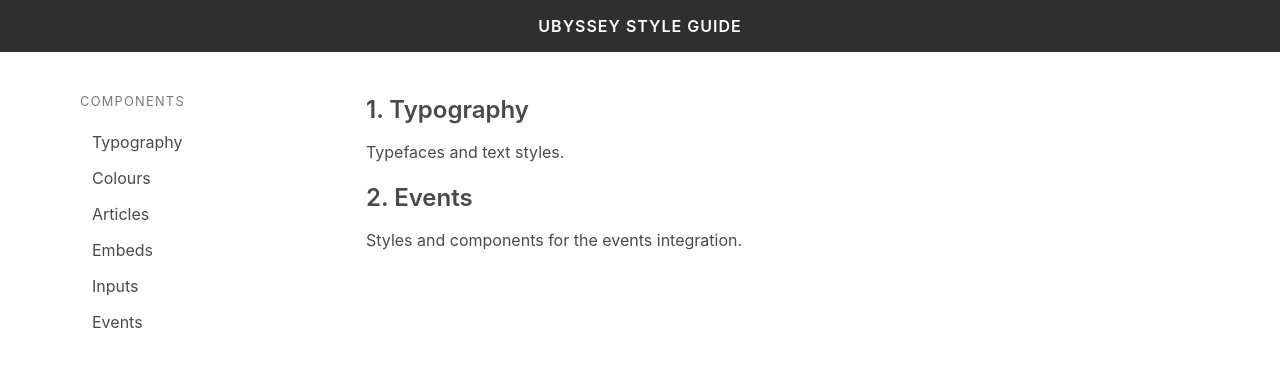
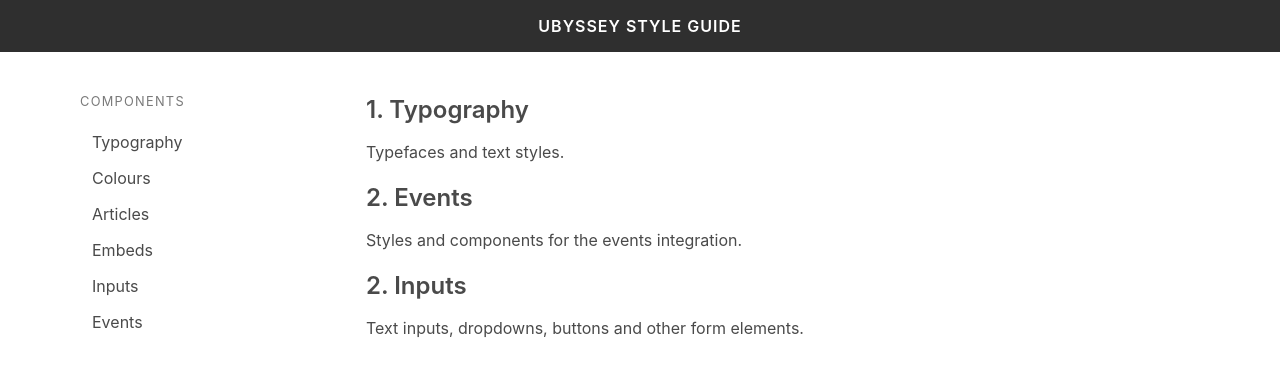
Before and after one commit to ubyssey/styles, a Jekyll site: the page built from index.markdown, in a window 1280 px wide. Shown: the top 376 px of the page. Built offline with Jekyll 4.4.1, drawn with Linux system fonts in a browser that asks for light colours; our own code applies the rules of GitHub Pages for plain Markdown files.

Commit message:
Move pages to root

```diff
--- a/_includes/navigation.html
+++ b/_includes/navigation.html
@@ -1,11 +1,11 @@
 <aside class="menu">
   <p class="menu-label">Components</p>
   <ul class="menu-list">
-    <li><a href="{{ site.baseurl }}/guides/typography">Typography</a></li>
-    <li><a href="{{ site.baseurl }}/guides/colours">Colours</a></li>
-    <li><a href="{{ site.baseurl }}/guides/articles">Articles</a></li>
-    <li><a href="{{ site.baseurl }}/guides/embeds">Embeds</a></li>
-    <li><a href="{{ site.baseurl }}/guides/inputs">Inputs</a></li>
-    <li><a href="{{ site.baseurl }}/guides/events">Events</a></li>
+    <li><a href="{{ site.baseurl }}/typography/">Typography</a></li>
+    <li><a href="{{ site.baseurl }}/colours/">Colours</a></li>
+    <li><a href="{{ site.baseurl }}/articles/">Articles</a></li>
+    <li><a href="{{ site.baseurl }}/embeds/">Embeds</a></li>
+    <li><a href="{{ site.baseurl }}/inputs/">Inputs</a></li>
+    <li><a href="{{ site.baseurl }}/events/">Events</a></li>
   </ul>
 </aside>
--- a/index.markdown
+++ b/index.markdown
@@ -2,10 +2,14 @@
 layout: default
 ---
 
-## 1. [Typography]({{site.baseurl}}/guides/typography)
+## 1. [Typography]({{site.baseurl}}/typography/)
 
 Typefaces and text styles.
 
-## 2. [Events]({{site.baseurl}}/guides/events)
+## 2. [Events]({{site.baseurl}}/events/)
 
 Styles and components for the events integration.
+
+## 2. [Inputs]({{site.baseurl}}/inputs/)
+
+Text inputs, dropdowns, buttons and other form elements.
```
Also changed, not shown: events.markdown (renamed from guides/events.markdown), inputs.markdown (renamed from guides/inputs.markdown), typography.markdown (renamed from guides/typography.markdown).
